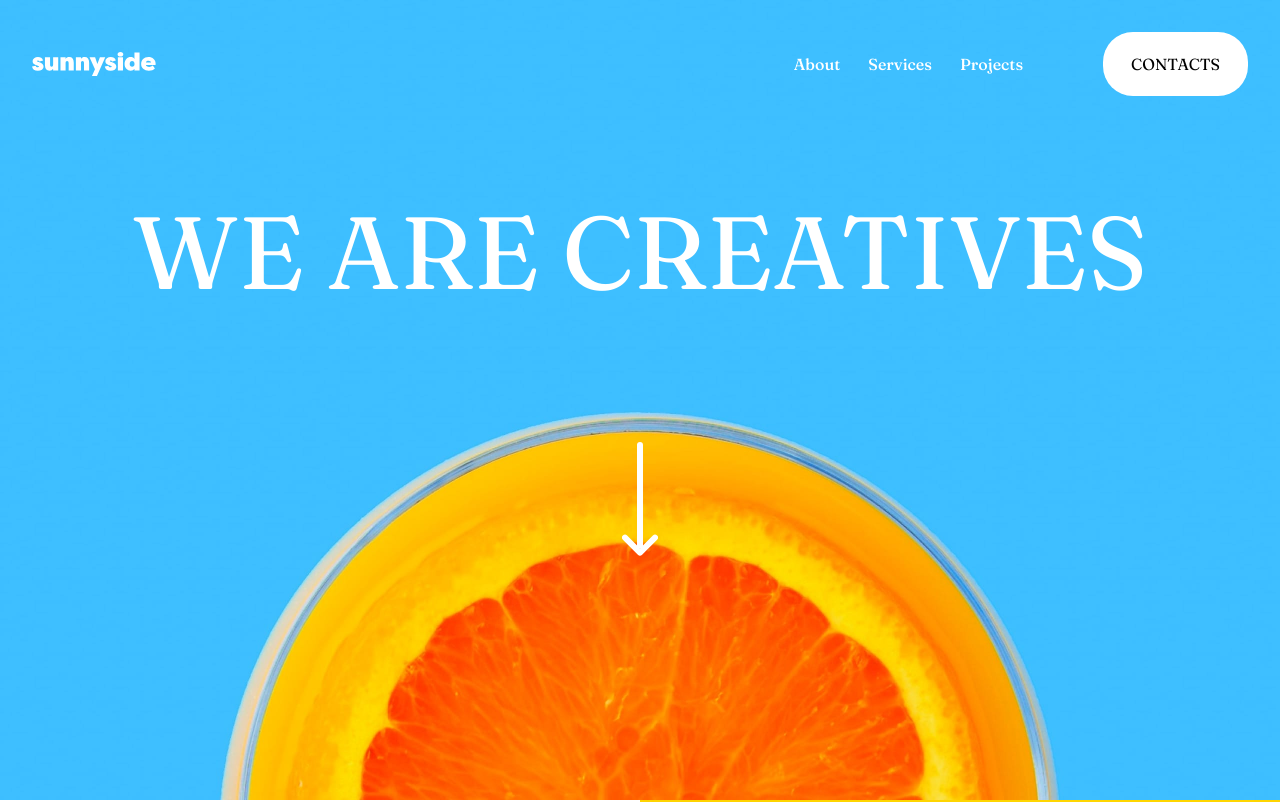
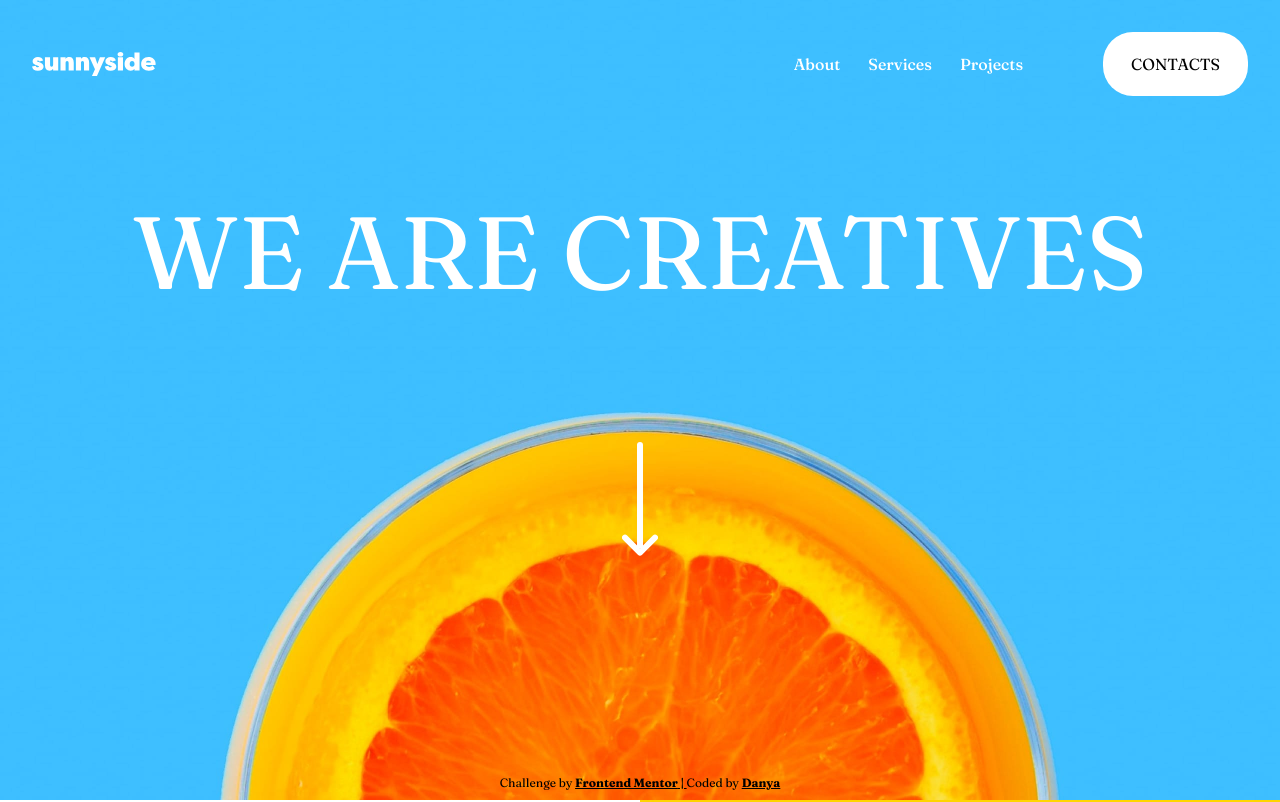
Before and after one commit to elClassico-eng/Sunnyside, a React (Vite) app: page / in a window 1280 px wide. Shown: the top 802 px of the page. Built offline with nearby package versions, Linux system fonts and the light colour scheme.

Commit message:
Создание ссылки fixed в проект

```diff
--- a/src/App.jsx
+++ b/src/App.jsx
@@ -3,6 +3,7 @@ import React from "react";
 import { Header } from "./components/Header/Header";
 import { Main } from "./components/Main/Main";
 import { Footer } from "./components/Footer/Footer";
+import { AuthorLink } from "./components/UI/AuthorLink/AuthorLink";
 
 export const App = () => {
     return (
@@ -10,6 +11,7 @@ export const App = () => {
             <Header />
             <Main />
             <Footer />
+            <AuthorLink />
         </>
     );
 };
--- /dev/null
+++ b/src/components/UI/AuthorLink/AuthorLink.jsx
@@ -0,0 +1,30 @@
+import React from "react";
+
+export const AuthorLink = () => {
+    return (
+        <div className="fixed bottom-2 left-1/2 transform translate-x-[-50%] font-fontMain text-12">
+            <span>
+                Challenge by{" "}
+                <a
+                    className="underline font-bold"
+                    href="https://www.frontendmentor.io/challenges/agency-landing-page-7yVs3B6ef"
+                    target="_blank"
+                    rel="noopener noreferrer"
+                >
+                    Frontend Mentor{" | "}
+                </a>
+            </span>
+            <span>
+                Coded by{" "}
+                <a
+                    className="underline font-bold"
+                    href="https://www.frontendmentor.io/profile/elClassico-eng"
+                    target="_blank"
+                    rel="noopener noreferrer"
+                >
+                    Danya
+                </a>
+            </span>
+        </div>
+    );
+};
--- a/tailwind.config.js
+++ b/tailwind.config.js
@@ -37,6 +37,7 @@ module.exports = {
             fontAdditional: ["Barlow", "serif"],
         },
         fontSize: {
+            12: "12px",
             16: "16px",
             "clamp-extra-xs": "clamp(.9rem, 4vw, 1.2rem)",
             "clamp-xs": "clamp(1rem, 1.3vw, 1.2rem)",
```
